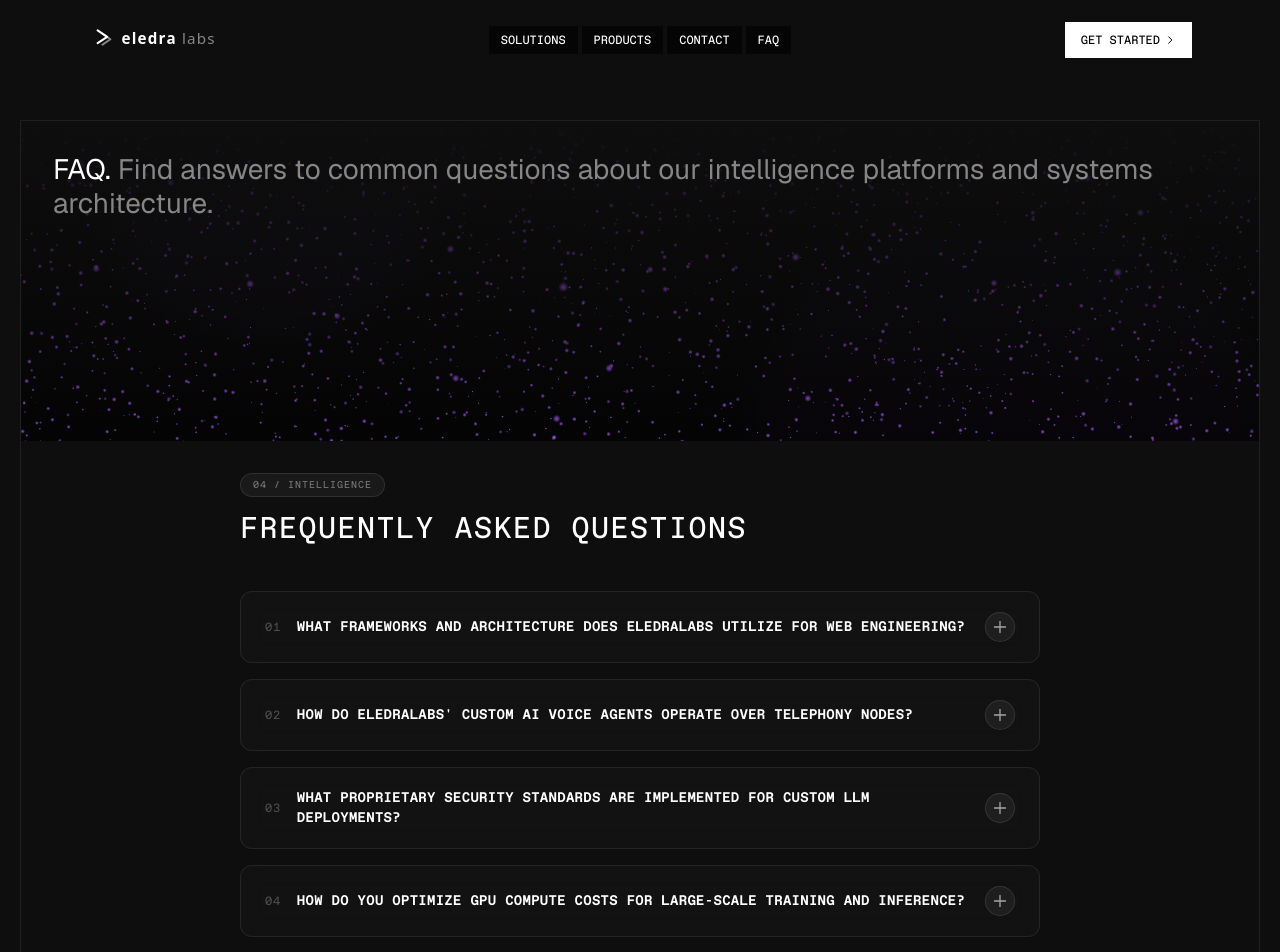
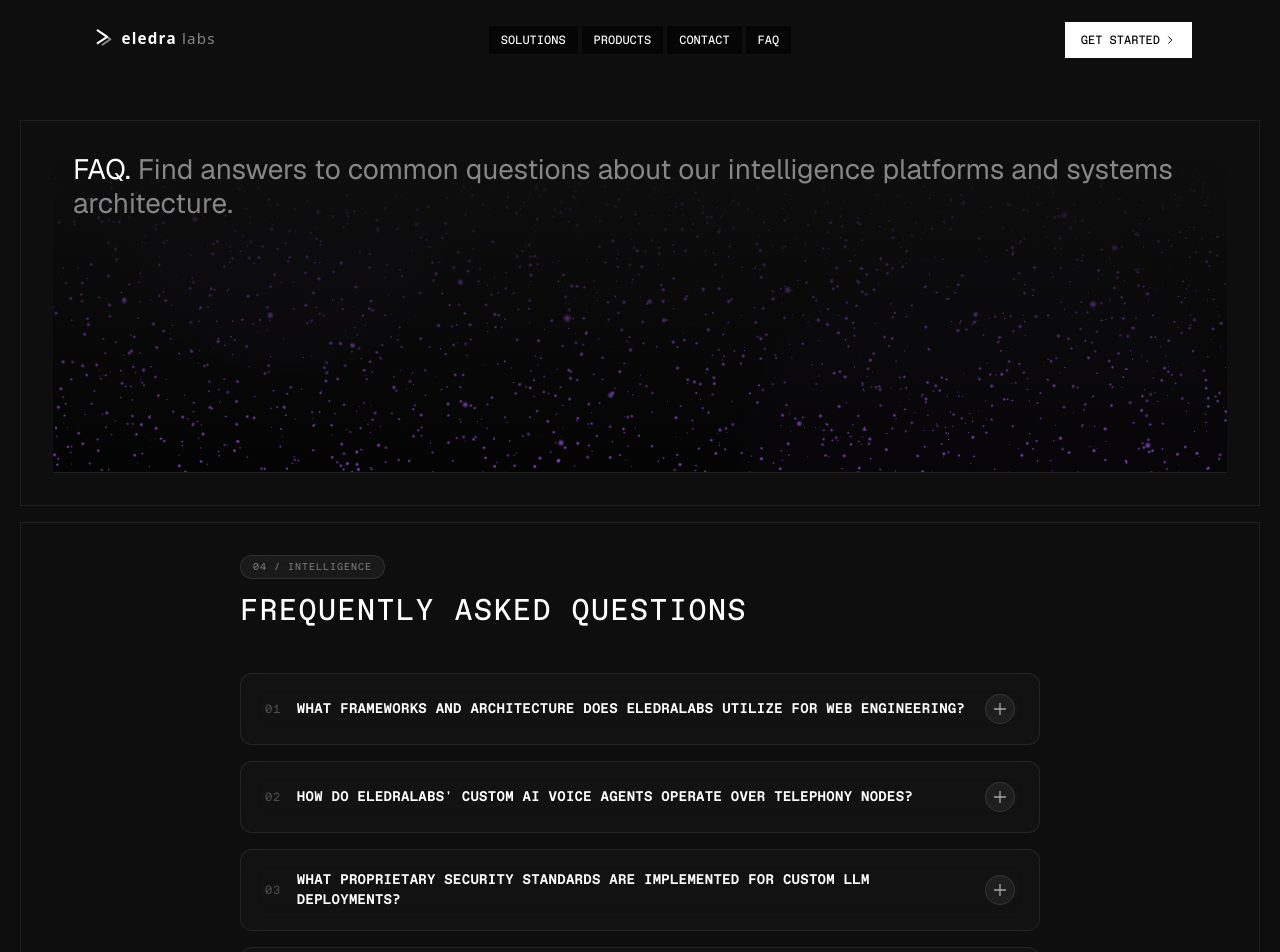
Before and after one commit to SOBANEJAZ/eledralabs-landing-page-2.0, a Next.js app: page /faq in a window 1280 px wide. Shown: the top 952 px of the page. Built offline with nearby package versions, Linux system fonts and the light colour scheme.

Commit message:
style(faq): standardize grid layouts and margin gaps in FAQ

```diff
--- a/components/FAQ.tsx
+++ b/components/FAQ.tsx
@@ -84,10 +84,11 @@ export default function FAQ() {
   return (
     <section
       id="faq"
-      className="spa-section border border-border flex flex-col mb-5 md:mb-8 lg:mb-17.5 scroll-mt-17"
+      className="spa-section flex flex-col gap-6 md:gap-10 mb-5 md:mb-8 lg:mb-17.5 scroll-mt-17"
     >
       {/* Header Banner */}
-      <div className="h-80 flex flex-col gap-8 px-5 py-5 relative overflow-hidden">
+      <div className="border border-border -mb-4 md:-mb-6">
+        <div className="h-80 border-b border-border flex flex-col gap-5 px-5 pt-0 pb-5 relative overflow-hidden">
           <div
             className="pointer-events-none absolute inset-0 bg-surface mix-blend-screen"
             aria-hidden="true"
@@ -118,9 +119,10 @@ export default function FAQ() {
             </span>
           </p>
         </div>
+      </div>
 
       {/* FAQ Content */}
-      <div className="p-8 bg-surface flex flex-col justify-center gap-8 font-sans">
+      <div className="border border-border p-8 bg-surface flex flex-col justify-center gap-8 font-sans">
         <div className="max-w-200 mx-auto w-full flex flex-col gap-6">
           <div className="flex flex-col gap-2 mb-6">
             <span className="inline-flex w-fit text-2xs text-white/40 uppercase font-favorit tracking-widest leading-none bg-white/5 px-3 py-1.5 rounded-full border border-white/10 backdrop-blur-md">
```
Lines whose indentation alone changed are shown as unchanged.
